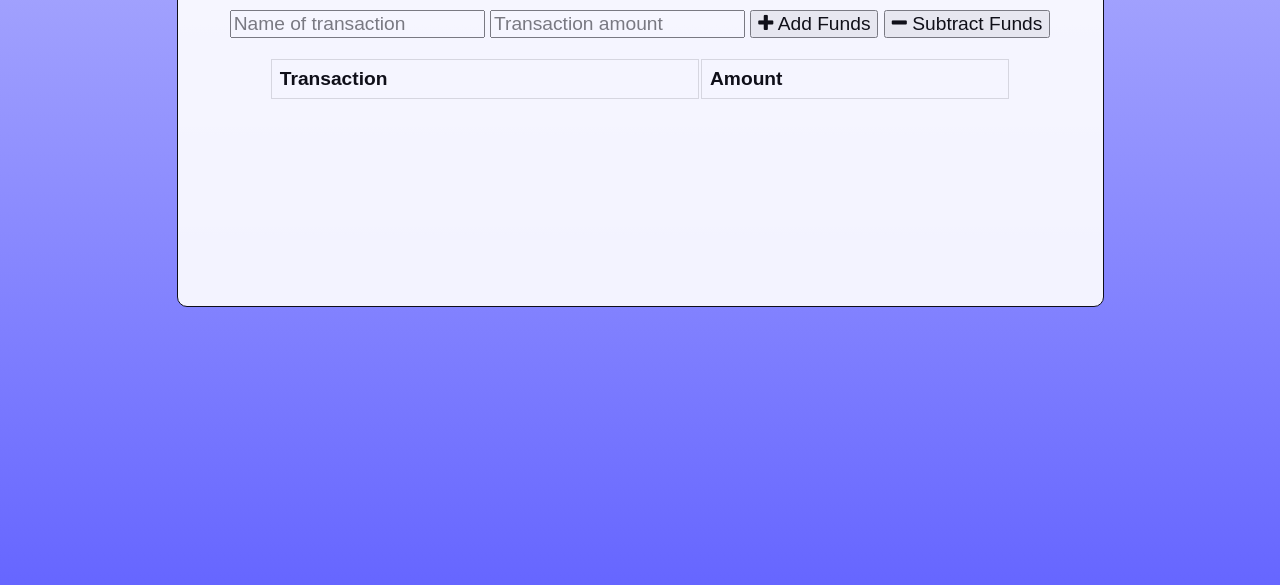
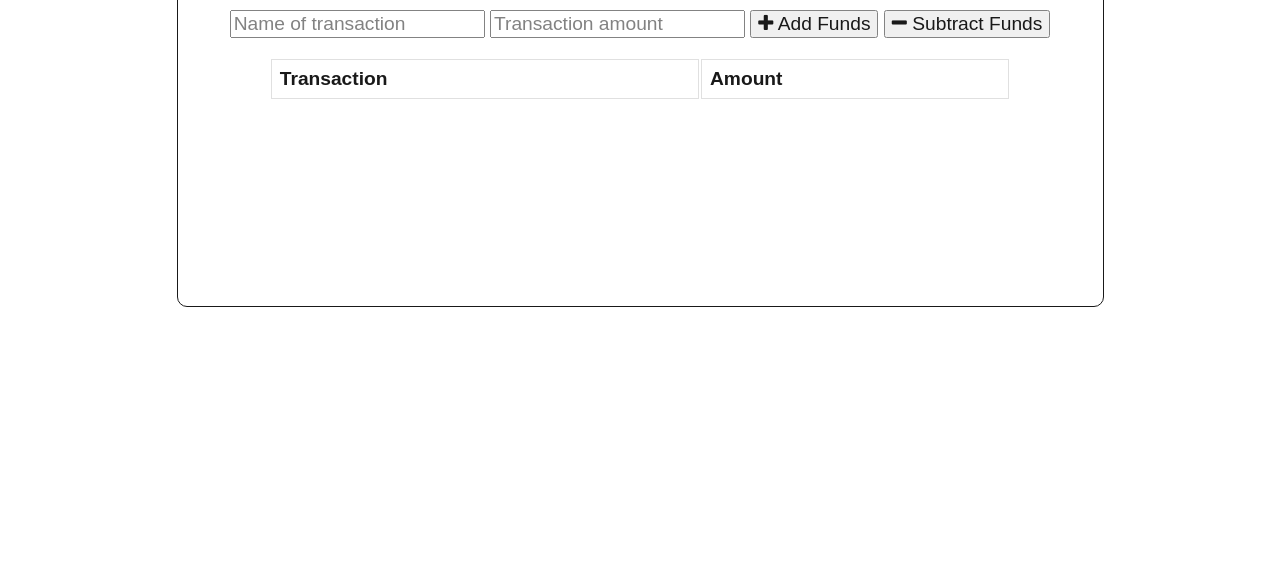
Before and after one commit to timanlemvo/Budget-Tracker-PWA, a website: page public/index.html in a window 1280 px wide. Shown: the part 215-800 px from the top of the page. Drawn offline with nearby package versions, Linux system fonts and the light colour scheme; no server answers.

Commit message:
updated background color

```diff
--- a/public/css/styles.css
+++ b/public/css/styles.css
@@ -1,7 +1,7 @@
 body {
   font-size: 120%;
   font-family: Arial;
-  background-image: linear-gradient(180deg, #b6b6fd, #6666ff);
+  background-image: linear-gradient(gray);
   background-position: center;
   background-repeat: no-repeat;
   background-attachment: fixed;
```
